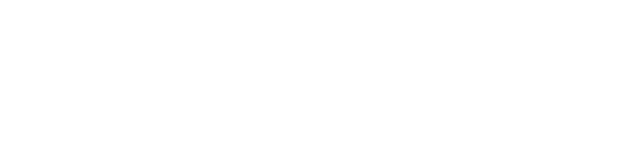
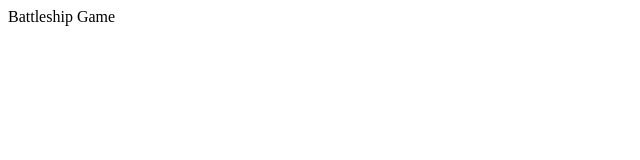
Before and after one commit to OneTooManyln/project_battleship, a website built with webpack: page dist/index.html in a window 1280 px wide. Shown: the whole page, without its empty margins (0-640 px from the left). Built offline with nearby package versions, Linux system fonts and the light colour scheme; files whose address does not match are found by name.

Commit message:
Create elements for main-container and header
Add title to header for page

```diff
--- a/dist/index.html
+++ b/dist/index.html
@@ -3,9 +3,15 @@
   <head>
     <meta charset="UTF-8" />
     <meta name="viewport" content="width=device-width, initial-scale=1.0" />
-    <title>Document</title>
+    <title>Battleship</title>
     <script src="main.js" defer></script>
     <link rel="stylesheet" href="style.css" />
   </head>
-  <body></body>
+  <body>
+    <div class="main-container">
+      <div class="header">
+        <div class="title">Battleship Game</div>
+      </div>
+    </div>
+  </body>
 </html>
```
